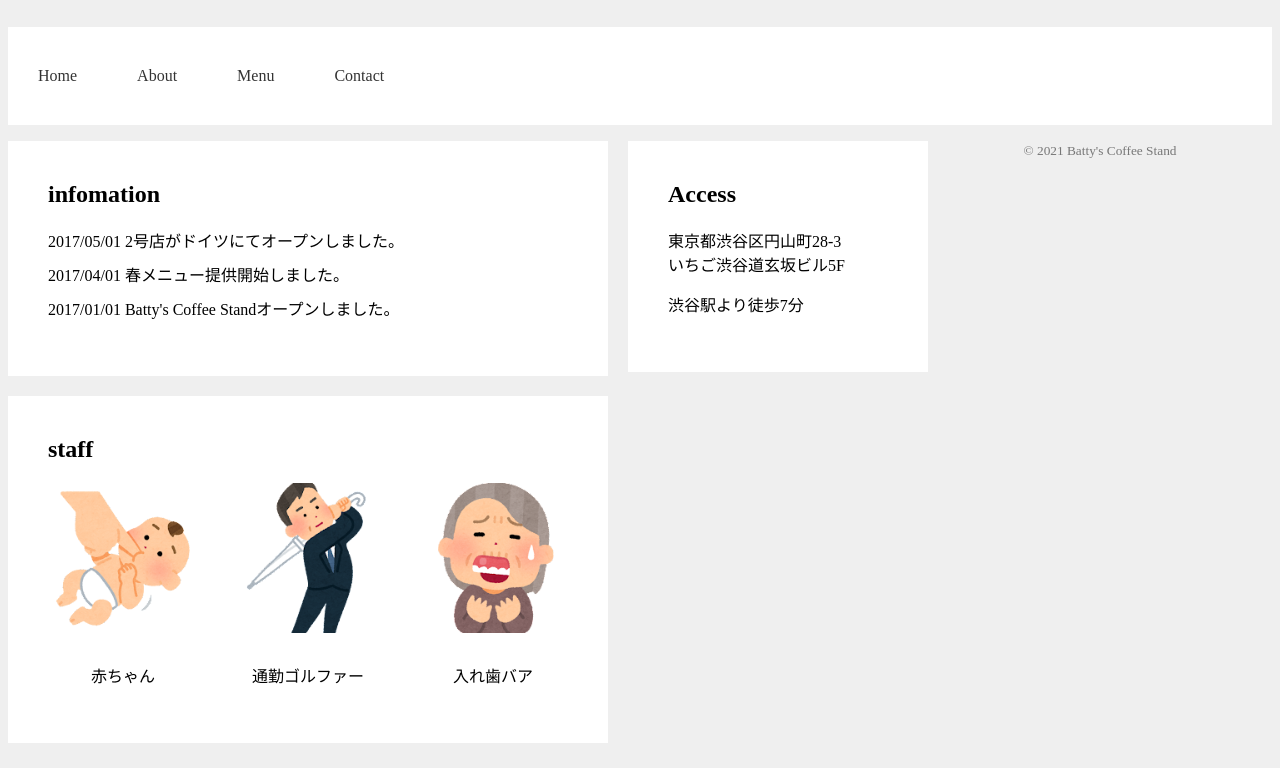
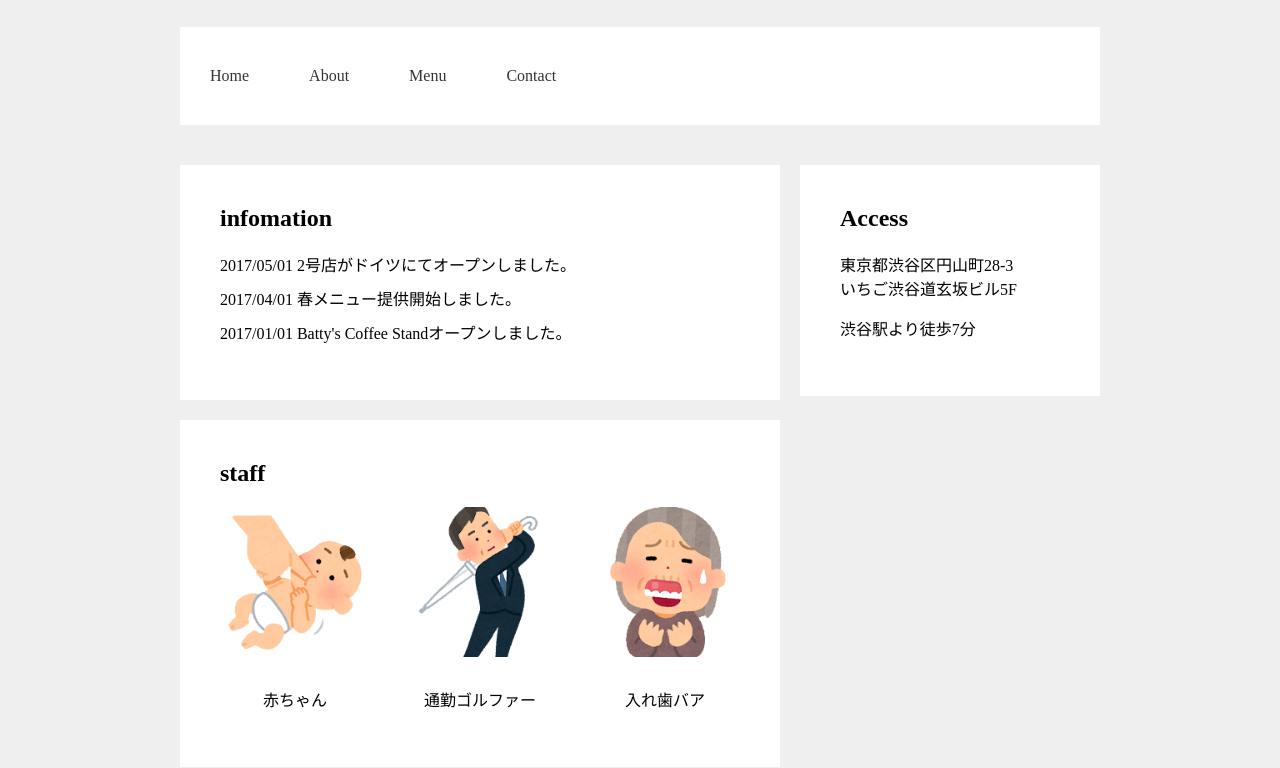
Before and after one commit to masayamiura/html-sample, a plain HTML site: page index.html in a window 1280 px wide. Shown: the part 121-889 px from the top of the page. Drawn offline with Linux system fonts and the light colour scheme.

Commit message:
中央寄せの修正#3

```diff
--- a/css/style.css
+++ b/css/style.css
@@ -11,9 +11,9 @@ header {
     margin-top: 20px;
 }
 
-.contaier {
+.container {
     width: 920px;
-    margin: 0 auto 40 px auto;
+    margin: 0 auto 40px auto;
 }
 
 .header-title {
--- a/index.html
+++ b/index.html
@@ -26,7 +26,7 @@
                 </ul>
         </div>
     </header>
-    <div class="container claeafix">
+    <div class="container clearfix">
         <main>
             <div class="card-contents">
                 <h2 class="card-title">infomation</h2>
```
Also changed, not shown: 1 other file.
